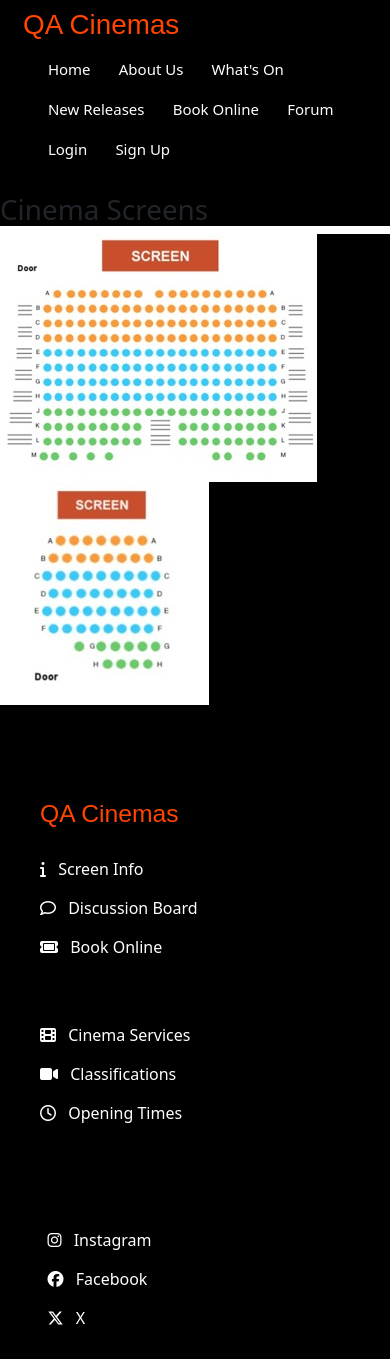
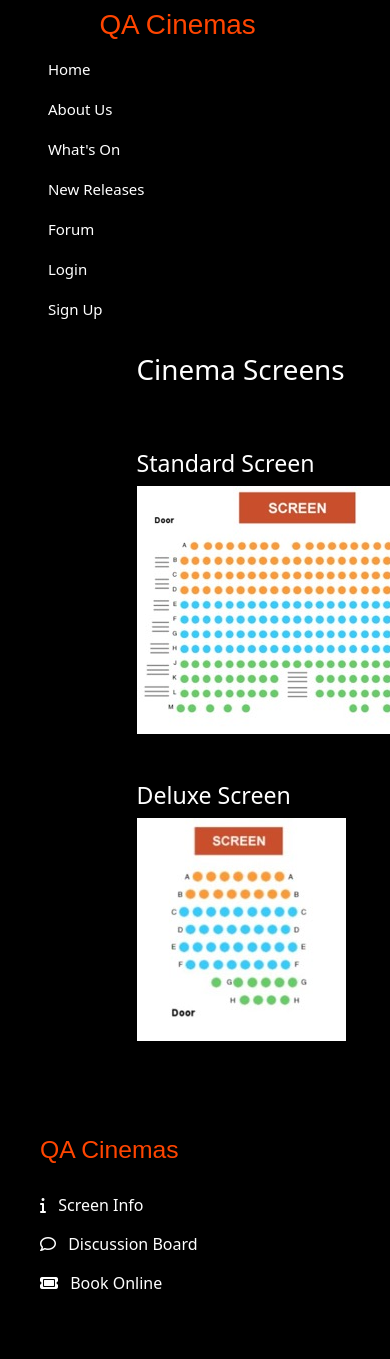
Before and after one commit to pamswi/QA_Cinema, a Flask app: page /screens in a window 390 px wide; the page is wider, and only the part inside the window is pictured. Shown: the top 1359 px of that part. Before the commit the page ends 1325 px from the top of that part, so only its background shows below. Run offline with Flask 3, Linux system fonts and the light colour scheme; some libraries are stand-ins or nearby versions; some web fonts are replaced.

Commit message:
styles screens page, started updating nav for mobile view

```diff
--- a/application/static/style.css
+++ b/application/static/style.css
@@ -132,6 +132,24 @@ button.btn, .cardContainer a.btn {
 
 button.btn:hover, .cardContainer a.btn:hover {
     background-color: lightcoral;
+}
+
+.screen-page-header {
+    color: white;
+    padding-left: 35%;
+    margin-bottom: -1rem;
+    padding-bottom: 5rem;
+}
+
+.standard-screen {
+    padding-left: 35%;
+    color: white;
+}
+
+.deluxe-screen {
+    padding-left: 35%;
+    padding-top: 3rem;
+    color: white;
 }
 
 /* FILM PAGES*/
@@ -637,8 +655,12 @@ td {
         display: block;
     }
 
+    .nav-links ul li {
+        display: block;
+    }
+
     .logo {
-        margin-left: 5%;
+        margin-left: 25%;
     }
 
     .nav-links li a:hover {
--- a/application/templates/navbar.html
+++ b/application/templates/navbar.html
@@ -22,7 +22,6 @@
                 <li><a href="{{ url_for('about') }}">About Us</a></li>
                 <li><a href="{{ url_for('listings') }}">What's On</a></li>
                 <li><a href="{{ url_for('new_releases') }}">New Releases</a></li>
-                <li><a href="{{ url_for('filmbooking') }}">Book Online</a></li>
                 <li><a href="{{ url_for('forum') }}">Forum</a></li>
                 <li><a href="{{ url_for('login') }}">Login</a></li>
                 <li><a href="{{ url_for('signup') }}">Sign Up</a></li>
--- a/application/templates/screens.html
+++ b/application/templates/screens.html
@@ -2,13 +2,15 @@
 
 <body>
     <h1 class="screen-page-header">Cinema Screens</h1>
-    <h2 class="standard-screen"></h2>
+
 
     <div class="standard-screen">
+        <h3>Standard Screen</h3>
         <img src="{{ url_for('static', filename='Standard screen.jpg') }}" alt="standard cinema screen">
     </div>
 
-    <div class="standard-screen">
+    <div class="deluxe-screen">
+        <h3>Deluxe Screen</h3>
         <img src="{{ url_for('static', filename='Deluxe screen.jpg') }}" alt="standard cinema screen">
     </div>
 </body>
--- a/application/templates/services.html
+++ b/application/templates/services.html
@@ -19,7 +19,7 @@
                 <p>Sweet & Salty</p>
             </div>
             <div class="price">
-                <h4>7€</h4>
+                <h4>£7</h4>
             </div>
             <div class="check-mark">
                 <i class="fa fa-check-circle"></i>
@@ -32,7 +32,7 @@
                 <p>Vegan option available</p>
             </div>
             <div class="price">
-                <h4>9.99€</h4>
+                <h4>£9.99</h4>
             </div>
             <div class="check-mark">
                 <i class="fa fa-check-circle"></i>
@@ -45,7 +45,7 @@
                 <p>Alcohol available</p>
             </div>
             <div class="price">
-                <h4>3€</h4>
+                <h4>£3</h4>
             </div>
             <div class="check-mark">
                 <i class="fa fa-check-circle"></i>
```
